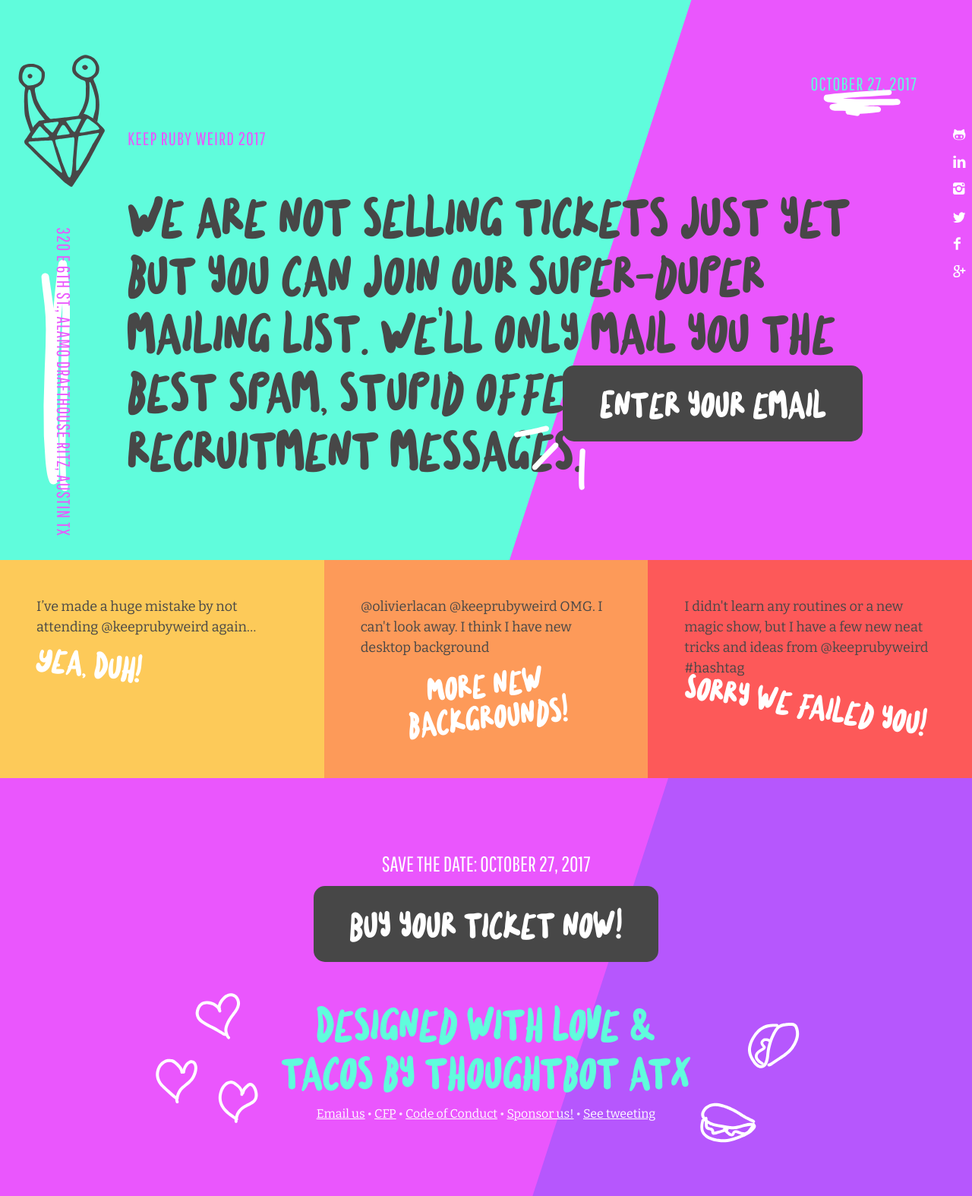
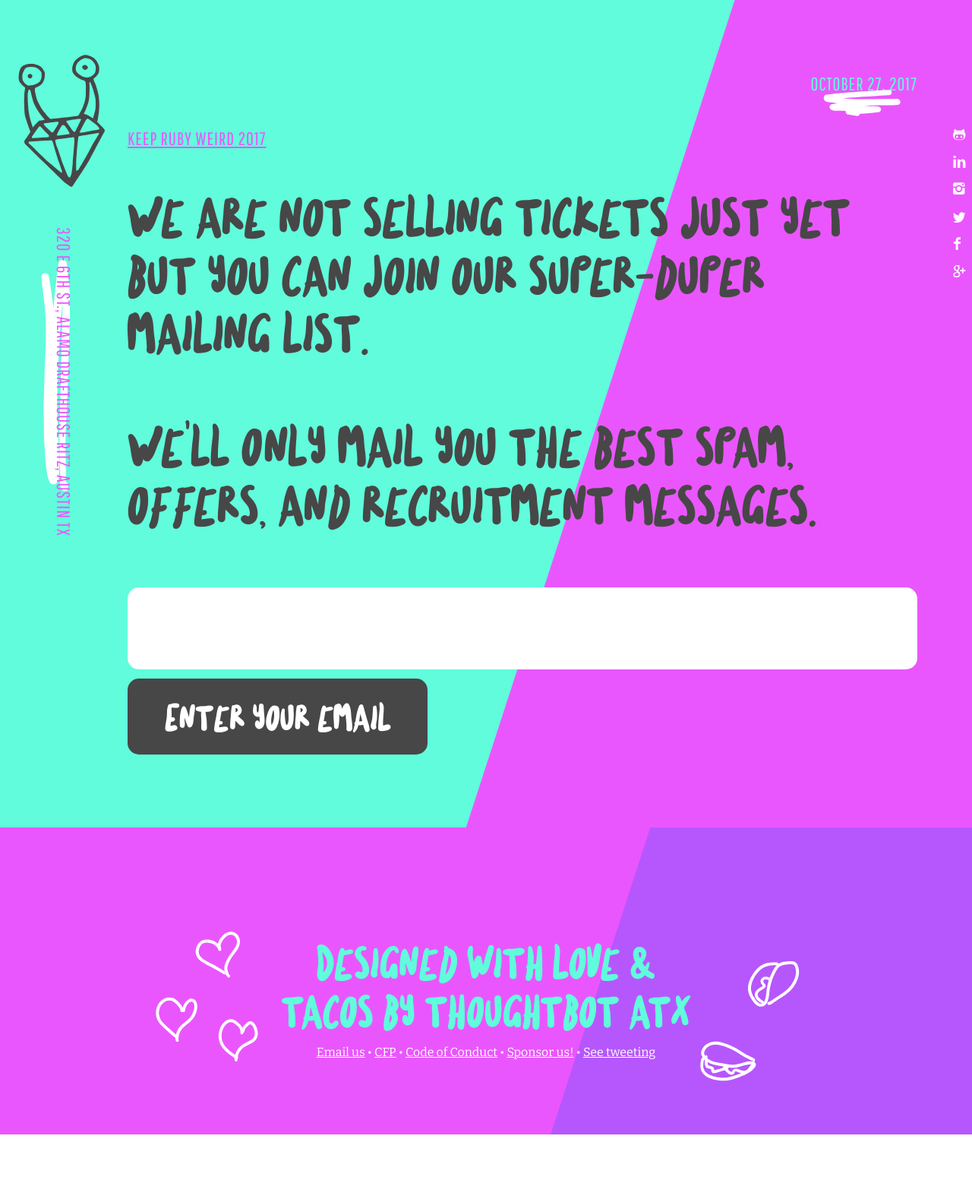
Before and after one commit to keeprubyweird/2017, a Jekyll site: the page built from mailing-list.html, in a window 1280 px wide. Shown: the whole page at 76% size. Built offline with Jekyll 4.4.1, drawn with Linux system fonts in a browser that asks for light colours; after the commit the page ends 1493 px from its top, so only the background shows below that.

Commit message:
small refinements

```diff
--- a/assets/_sass/_index.scss
+++ b/assets/_sass/_index.scss
@@ -176,6 +176,24 @@
   }
 }
 
+.emailemailemail {
+  margin-top: $x-large-spacing;
+
+  input {
+    border: 0;
+    font-family: $heading-font-family;
+    font-size: 32px;
+    border-radius: 15px;
+    color: $dark-purple;
+    padding: $base-spacing;
+
+    @media screen and (min-width: 700px) {
+      font-size: 52px;
+      padding: $base-spacing $large-spacing;
+    }
+  }
+}
+
 .headline {
   line-height: 1;
   color: $dark-gray;
@@ -277,10 +295,24 @@
   background-image: url(/assets/images/ilu.svg);
   background-size: cover;
   background-position: center center;
+  position: relative;
 
   @media screen and (min-width: 820px) {
     font-size: 48px;
   }
+
+    &:before {
+      position: absolute;
+      content: "";
+      display: block;
+      background-image: url(/assets/images/asterisk-2.svg);
+      bottom: -6rem;
+      right: 1rem;
+      @include size(113px, 148px);
+      background-size: contain;
+      background-repeat: no-repeat;
+      z-index: 11;
+    }
 
   .ilu__container {
     margin: 0 auto;
@@ -300,8 +332,8 @@
   background-color: $dark-purple;
   padding: $base-spacing $large-spacing $large-spacing;
   position: relative;
+  color: #fff;
   overflow: hidden;
-  color: #fff;
   -webkit-font-smoothing: antialiased;
 
   @media (min-width: 1050px) {
@@ -341,22 +373,32 @@
 
   h1 {
     color: $teal;
-    font-size: 16vh;
     float: left;
     max-width: 700px;
     line-height: 1;
-    margin-bottom: 20rem;
     position: relative;
+    font-size: 64px;
+    margin-bottom: 6.5rem;
+
+    @media (min-width: 500px) {
+      font-size: 16vh;
+      margin-bottom: 20rem;
+    }
 
     &:after {
       position: absolute;
       content: "";
       display: block;
       background-image: url(/assets/images/weirdos-underline.svg);
-      @include size(336px, 195px);
+      @include size(236px, 125px);
       background-size: contain;
       background-repeat: no-repeat;
+
+      @media (min-width: 500px) {
+        @include size(336px, 195px);
+      }
     }
+
   }
 
   .button {
@@ -403,6 +445,18 @@
 
     @media screen and (min-width: 500px) {
       font-size: 64px;
+    }
+
+    &:before {
+      display: block;
+      position: absolute;
+      top: 9rem;
+      left: -16rem;
+      @include size(210px, 196px);
+      content: "";
+      background-image: url(/assets/images/support-stars.svg);
+      background-size: cover;
+      background-repeat: no-repeat;
     }
   }
 
--- a/assets/_sass/base/_buttons.scss
+++ b/assets/_sass/base/_buttons.scss
@@ -11,7 +11,7 @@
   font-size: 32px;
   -webkit-font-smoothing: antialiased;
   line-height: 1;
-  padding: $base-spacing $large-spacing;
+  padding: $base-spacing;
   text-align: center;
   text-decoration: none;
   transition: background-color $base-duration $base-timing;
@@ -21,6 +21,7 @@
 
   @media screen and (min-width: 700px) {
     font-size: 52px;
+    padding: $base-spacing $large-spacing;
   }
 
   &:hover {
--- a/conduct.html
+++ b/conduct.html
@@ -5,7 +5,7 @@
 
 <header class="hero conduct">
   <div class="hero__container">
-    <h1 class="logo">Keep Ruby Weird 2017</h1>
+    <h1 class="logo"><a href="/">Keep Ruby Weird 2017</a></h1>
     <h2 class="date">October 27, 2017</h2>
     <h2 class="address">320 E 6th St., Alamo Drafthouse Ritz, Austin TX</h2>
     <h1 class="headline">Our Code of Conduct</h1>
--- a/index.html
+++ b/index.html
@@ -5,7 +5,7 @@
 
 <header class="hero">
   <div class="hero__container">
-    <h1 class="logo">Keep Ruby Weird 2017</h1>
+    <h1 class="logo"><a href="/">Keep Ruby Weird 2017</a></h1>
     <h2 class="date">October 27, 2017</h2>
     <h2 class="address">320 E 6th St., Alamo Drafthouse Ritz, Austin TX</h2>
     <h1 class="headline"><span>The best</span> daylong conference in Austin celebrating hugs, magic, singing, &amp; dancing! <strong>Oh, ruby too.</strong></h1>
--- a/mailing-list.html
+++ b/mailing-list.html
@@ -5,12 +5,13 @@
 
 <header class="hero">
   <div class="hero__container">
-    <h1 class="logo">Keep Ruby Weird 2017</h1>
+    <h1 class="logo"><a href="/">Keep Ruby Weird 2017</a></h1>
     <h2 class="date">October 27, 2017</h2>
     <h2 class="address">320 E 6th St., Alamo Drafthouse Ritz, Austin TX</h2>
-    <h1 class="headline">We are not selling tickets just yet but you can join our super-duper mailing list. We'll only mail you the best spam, stupid offers, and recruitment messages.<stong></strong></h1>
+    <h1 class="headline">We are not selling tickets just yet but you can join our super-duper mailing list. <strong>We'll only mail you the best spam, offers, and recruitment messages.</strong></h1>
 
-    <div class="buybuybuy">
+    <div class="emailemailemail">
+      <input type="text" name="" value="">
       <a href="#" class="button">Enter your email</a>
     </div>
 
@@ -49,40 +50,8 @@
   </div>
 </header>
 
-<ul class="tweets">
-  <li>
-    <blockquote>
-      <p>I’ve made a huge mistake by not attending @keeprubyweird again…</p>
-      <a href="#">
-        <img src="" alt="">
-      </a>
-    </blockquote>
-    <p class="commentary">Yea, Duh!</p>
-  </li>
-  <li>
-    <blockquote>
-      <p>@olivierlacan @keeprubyweird OMG. I can't look away. I think I have new desktop background</p>
-      <a href="#">
-        <img src="" alt="">
-      </a>
-    </blockquote>
-    <p class="commentary">More new backgrounds!</p>
-  </li>
-  <li>
-    <blockquote>
-      <p>I didn't learn any routines or a new magic show, but I have a few new neat tricks and ideas from @keeprubyweird #hashtag</p>
-      <a href="#">
-        <img src="" alt="">
-      </a>
-    </blockquote>
-    <p class="commentary">Sorry we failed you!</p>
-  </li>
-</ul>
-
 <footer>
   <div class="footer__container">
-  <h3>Save the Date: October 27, 2017</h3>
-  <a href="#" class="button">Buy your ticket now!</a>
     <h2><a href="https://thoughtbot.com/austin">Designed with love &amp; tacos by thoughtbot atx</a></h2>
 
     <ul>
```
Also changed, not shown: assets/images/asterisk-2.svg (added), assets/images/sponsor-hashes.svg, assets/images/stars-hash.svg (deleted), assets/images/support-stars.svg, assets/images/thing.svg (deleted). Lines whose indentation alone changed are shown as unchanged.
